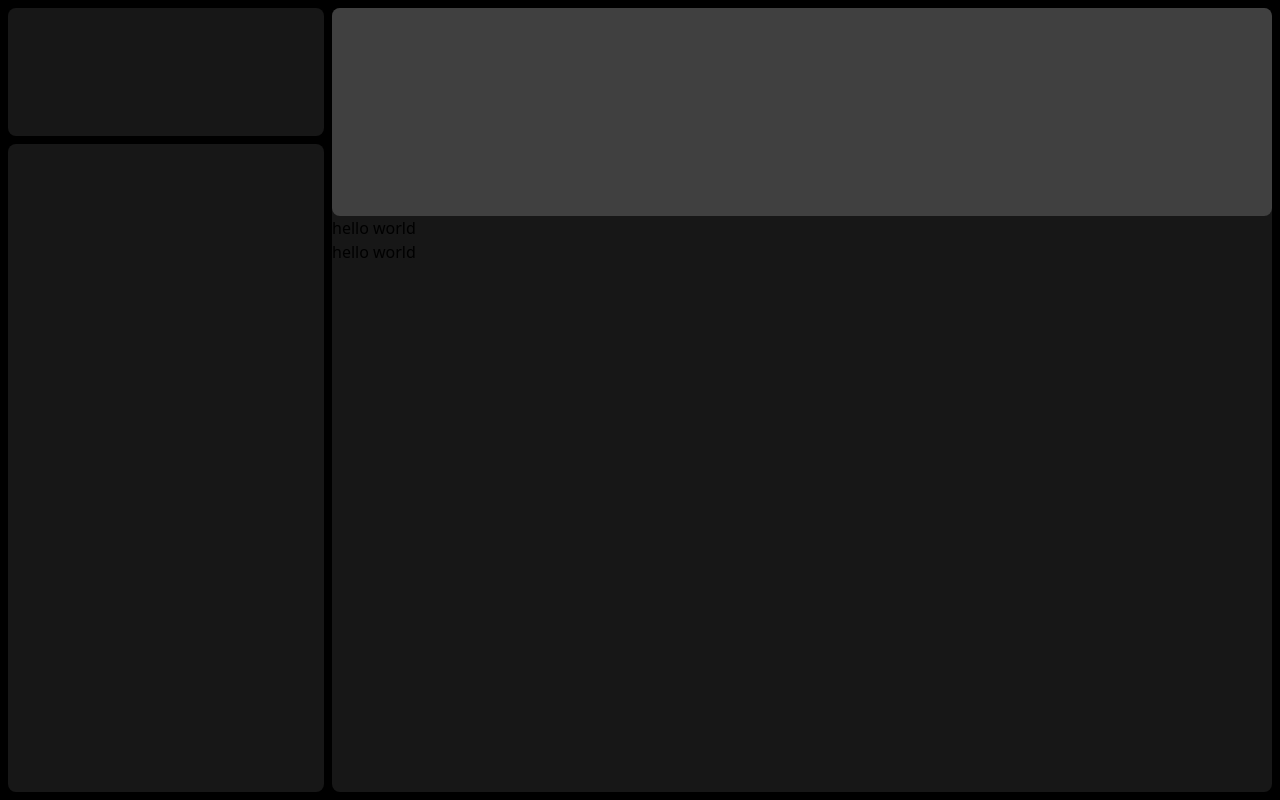
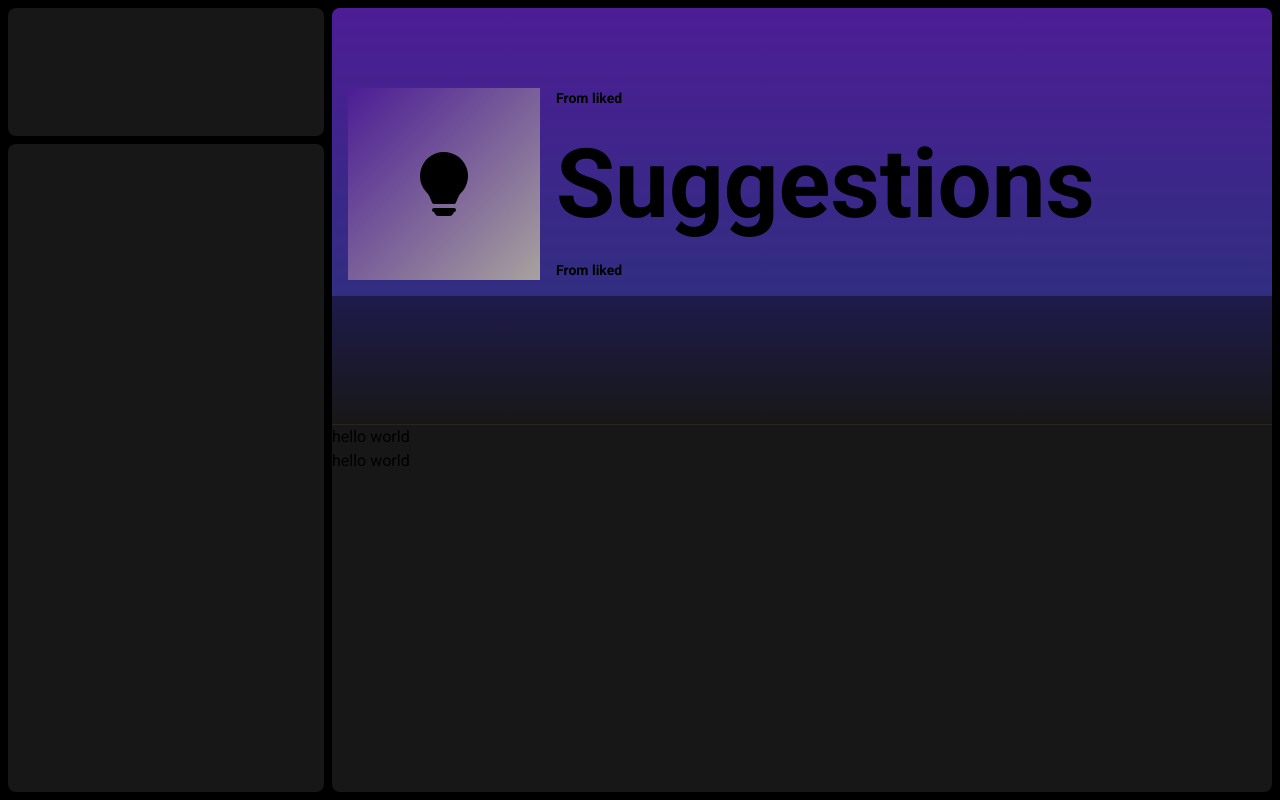
Before and after one commit to jeppeao/top-recommendations, a Next.js app: page / in a window 1280 px wide. Built offline with nearby package versions, Linux system fonts and the light colour scheme.

Commit message:
added lbasic layout

```diff
--- a/components/RecommendationsFeed.tsx
+++ b/components/RecommendationsFeed.tsx
@@ -1,11 +1,12 @@
 import RecommendationsHeader from "./recommendationsList/RecommendationsHeader";
+import RecommendationsLabelBar from "./recommendationsList/RecommendationsLabelBar";
 
-const clientId = "18ff4fca5a744f3a8cc0a54c321a5d33"; // Replace with your client id
 
 const RecommendationsFeed = () => {
   return (
     <div>
       <RecommendationsHeader />
+      <RecommendationsLabelBar/>
       <p>hello world</p>
       <p>{"hello world"}</p>
     </div>
--- a/components/recommendationsList/RecommendationsHeader.tsx
+++ b/components/recommendationsList/RecommendationsHeader.tsx
@@ -1,8 +1,59 @@
+import { BsFillLightbulbFill }from 'react-icons/bs'
+
 const RecommendationsHeader = () => {
   return (
-    <div className="bg-neutral-700 w-full h-52 rounded-lg">
+    <div
+      className="
+        bg-gradient-to-b
+        from-violet-900
+        to-indigo-900
+        w-full
+        h-72
+        rounded-t-lg
+        flex
+        flex-col
+        pb-4
+    ">
+      <div className="h-28"></div>
+      <div
+        className="
+          grow
+          flex
+          items-center
+      ">
+        <div
+          className="
+            h-40
+            w-40
+            bg-white
+            mx-4
+            md:h-48
+            md:w-48
+            bg-gradient-to-br
+            from-violet-900
+            to-stone-400
+            flex
+            justify-center
+            items-center
+        ">
+          <BsFillLightbulbFill size={64}/>
+        </div>
+        <div className="
+          h-full
+          flex
+          flex-col
+          justify-end
+          gap-3
+          lg:gap-0
+          lg:justify-between
+        ">
+          <p className="text-sm font-bold">From liked</p>
+          <h1 className="text-4xl md:text-6xl lg:text-8xl font-bold">Suggestions</h1>
+          <p className="text-sm font-bold">From liked</p>
+        </div>
+      </div>
+    </div>
 
-    </div>
   )
 }
 
--- /dev/null
+++ b/components/recommendationsList/RecommendationsLabelBar.tsx
@@ -0,0 +1,20 @@
+const RecommendationsLabelBar = () => {
+  return (
+    <>
+    <div
+      className="
+        w-full
+        h-32
+        bg-gradient-to-b
+        from-indigo-950
+        to-neutral-900
+      ">
+
+
+    </div>
+    <hr className="h-px bg-stone-800 border-0"/>
+    </>
+  )
+}
+
+export default RecommendationsLabelBar;
--- a/package.json
+++ b/package.json
@@ -9,6 +9,7 @@
     "lint": "next lint"
   },
   "dependencies": {
+    "@next/font": "^13.3.4",
     "@types/node": "18.16.3",
     "@types/react": "18.2.0",
     "@types/react-dom": "18.2.1",
@@ -16,9 +17,11 @@
     "eslint": "8.39.0",
     "eslint-config-next": "13.3.4",
     "next": "13.3.4",
+    "next-auth": "^4.22.1",
     "postcss": "8.4.23",
     "react": "18.2.0",
     "react-dom": "18.2.0",
+    "react-icons": "^4.8.0",
     "tailwindcss": "3.3.2",
     "typescript": "5.0.4"
   }
--- a/pages/_app.tsx
+++ b/pages/_app.tsx
@@ -1,11 +1,21 @@
 import Layout from '@/components/Layout'
 import '@/styles/globals.css'
 import type { AppProps } from 'next/app'
+import { Roboto } from '@next/font/google'
+
+const roboto = Roboto({
+  subsets: ['latin'],
+  weight: ['400', '700']
+})
 
 export default function App({ Component, pageProps }: AppProps) {
   return (
+
   <Layout>
-    <Component {...pageProps} />
+    <main className={roboto.className}>
+      <Component {...pageProps} />
+    </main>
   </Layout>
+
   );
 }
--- /dev/null
+++ b/pages/api/auth/[...nextauth].js
@@ -0,0 +1,9 @@
+import SpotifyProvider from "next-auth/providers/spotify";
+
+providers: [
+  SpotifyProvider({
+    clientId: process.env.SPOTIFY_CLIENT_ID,
+    clientSecret: process.env.SPOTIFY_CLIENT_SECRET,
+
+  })
+]
```
Also changed, not shown: libs/login.ts (added, +26 -0 lines), 1 other file (tests, documents, lock files or other folders).
